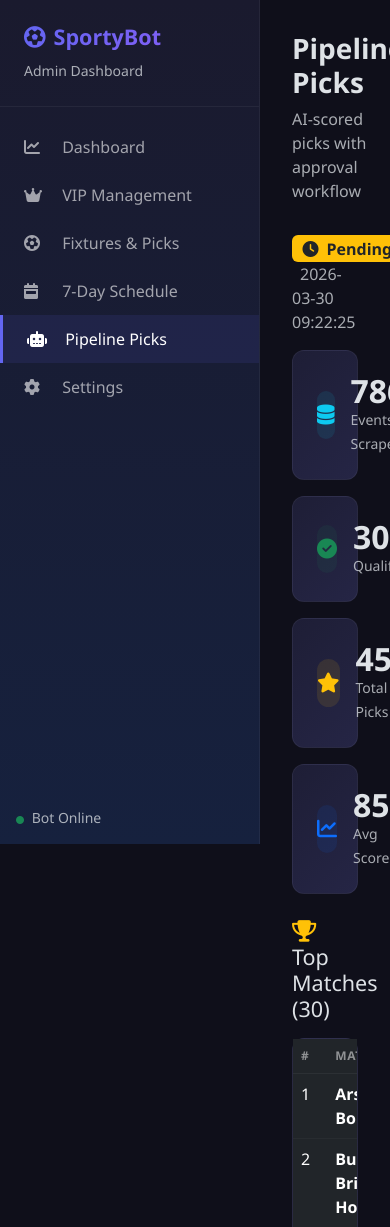
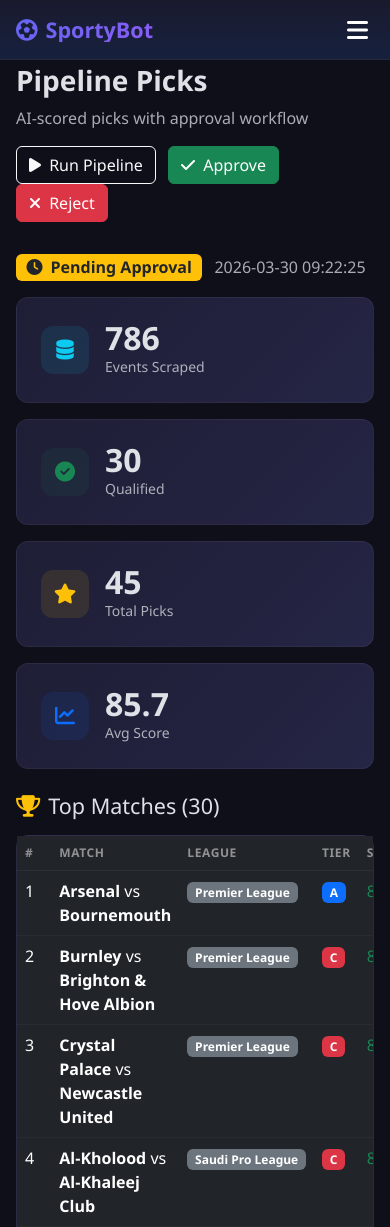
Before and after one commit to en3op/sportybot, a Flask app: page /picks in a window 390 px wide; the page is wider, and only the part inside the window is pictured. Shown: the top 1227 px of that part. Run offline with Flask 3, Linux system fonts and the light colour scheme.

Commit message:
Optimize admin dashboard for mobile UI

```diff
--- a/templates/fixtures.html
+++ b/templates/fixtures.html
@@ -2,7 +2,7 @@
 {% block title %}Fixtures & Picks - SportyBot{% endblock %}
 
 {% block content %}
-<div class="page-header d-flex justify-content-between align-items-center">
+<div class="page-header d-flex flex-column flex-md-row justify-content-between align-items-start align-items-md-center gap-3">
     <div>
         <h2>Today's Fixtures & Picks</h2>
         <p class="text-muted mb-0">Multi-market analysis from Sportybet</p>
--- a/templates/layout.html
+++ b/templates/layout.html
@@ -57,6 +57,52 @@
             border-radius: 12px;
             padding: 1.5rem;
             transition: transform 0.2s, box-shadow 0.2s;
+        }
+        @media (max-width: 768px) {
+            .sidebar {
+                transform: translateX(-100%);
+                transition: transform 0.3s ease-in-out;
+            }
+            .sidebar.active {
+                transform: translateX(0);
+            }
+            .main-content {
+                margin-left: 0;
+                padding: 1rem;
+                padding-top: 4rem; /* Space for mobile header */
+            }
+            .mobile-header {
+                display: flex;
+                align-items: center;
+                justify-content: space-between;
+                position: fixed;
+                top: 0;
+                left: 0;
+                right: 0;
+                height: 60px;
+                background: linear-gradient(180deg, #1a1a2e 0%, #16213e 100%);
+                border-bottom: 1px solid rgba(255,255,255,0.05);
+                z-index: 999;
+                padding: 0 1rem;
+            }
+            .mobile-header h4 {
+                background: linear-gradient(135deg, #6366f1, #8b5cf6);
+                -webkit-background-clip: text;
+                -webkit-text-fill-color: transparent;
+                margin: 0;
+                font-weight: 700;
+            }
+            .sidebar-toggle-btn {
+                background: none;
+                border: none;
+                color: #fff;
+                font-size: 1.5rem;
+            }
+        }
+        @media (min-width: 769px) {
+            .mobile-header {
+                display: none;
+            }
         }
         .stat-card:hover {
             transform: translateY(-2px);
@@ -157,8 +203,16 @@
     </style>
 </head>
 <body>
+    <!-- Mobile Header -->
+    <div class="mobile-header">
+        <h4><i class="fas fa-futbol me-2"></i>SportyBot</h4>
+        <button class="sidebar-toggle-btn" id="sidebarToggle">
+            <i class="fas fa-bars"></i>
+        </button>
+    </div>
+
     <!-- Sidebar -->
-    <nav class="sidebar">
+    <nav class="sidebar" id="sidebar">
         <div class="sidebar-brand">
             <h4><i class="fas fa-futbol me-2"></i>SportyBot</h4>
             <small class="text-muted">Admin Dashboard</small>
@@ -222,6 +276,22 @@
     </div>
 
     <script src="https://cdn.jsdelivr.net/npm/bootstrap@5.3.3/dist/js/bootstrap.bundle.min.js"></script>
+    <script>
+        document.getElementById('sidebarToggle').addEventListener('click', function() {
+            document.getElementById('sidebar').classList.toggle('active');
+        });
+
+        // Close sidebar when clicking outside on mobile
+        document.addEventListener('click', function(event) {
+            var sidebar = document.getElementById('sidebar');
+            var toggleBtn = document.getElementById('sidebarToggle');
+            if (window.innerWidth <= 768) {
+                if (!sidebar.contains(event.target) && !toggleBtn.contains(event.target) && sidebar.classList.contains('active')) {
+                    sidebar.classList.remove('active');
+                }
+            }
+        });
+    </script>
     {% block scripts %}{% endblock %}
 </body>
 </html>
--- a/templates/picks.html
+++ b/templates/picks.html
@@ -2,7 +2,7 @@
 {% block title %}Pipeline Picks - SportyBot{% endblock %}
 
 {% block content %}
-<div class="page-header d-flex justify-content-between align-items-center">
+<div class="page-header d-flex flex-column flex-md-row justify-content-between align-items-start align-items-md-center gap-3">
     <div>
         <h2>Pipeline Picks</h2>
         <p class="text-muted mb-0">AI-scored picks with approval workflow</p>
--- a/templates/schedule.html
+++ b/templates/schedule.html
@@ -2,7 +2,7 @@
 {% block title %}7-Day Schedule - SportyBot{% endblock %}
 
 {% block content %}
-<div class="page-header d-flex justify-content-between align-items-center">
+<div class="page-header d-flex flex-column flex-md-row justify-content-between align-items-start align-items-md-center gap-3">
     <div>
         <h2>7-Day Match Schedule</h2>
         <p class="text-muted mb-0">Set predictions and approve them for Fixtures & Picks</p>
--- a/templates/vip.html
+++ b/templates/vip.html
@@ -42,9 +42,9 @@
 
 <!-- Search -->
 <div class="card">
-    <div class="card-header d-flex justify-content-between align-items-center">
+    <div class="card-header d-flex flex-column flex-md-row justify-content-between align-items-md-center gap-3">
         <h5 class="mb-0"><i class="fas fa-users me-2"></i>VIP Users</h5>
-        <form method="GET" class="d-flex" style="width:300px;">
+        <form method="GET" class="d-flex w-100" style="max-width:300px;">
             <input type="text" name="search" class="form-control me-2" placeholder="Search user ID or username..." value="{{ search }}">
             <button type="submit" class="btn btn-outline-light btn-sm"><i class="fas fa-search"></i></button>
         </form>
```
